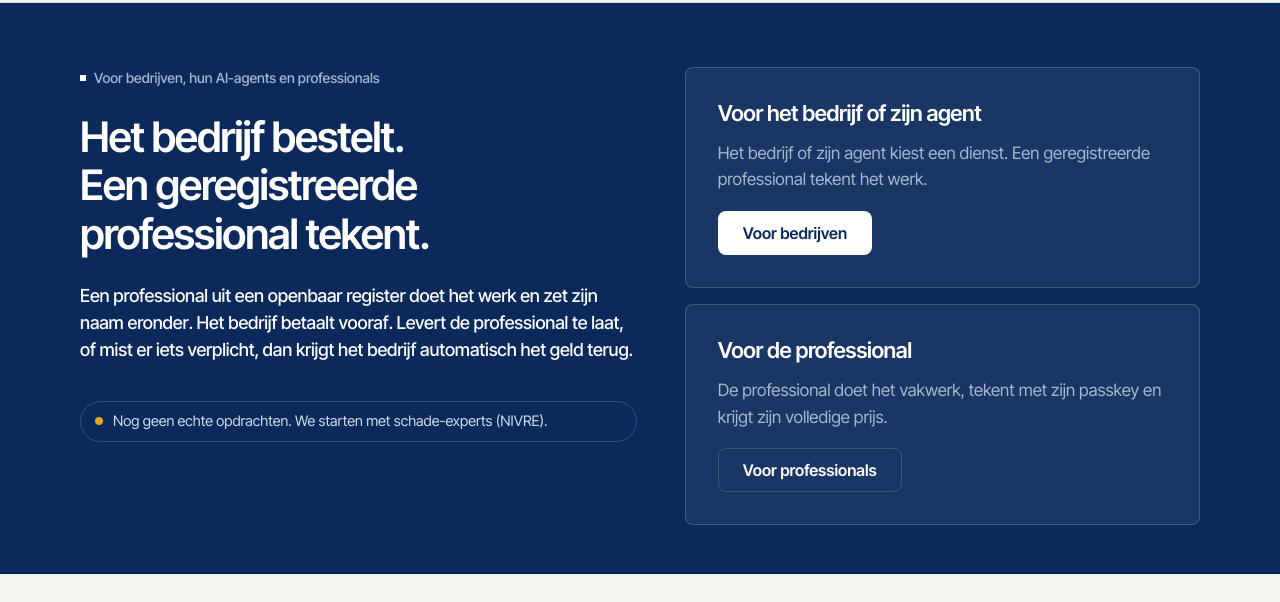
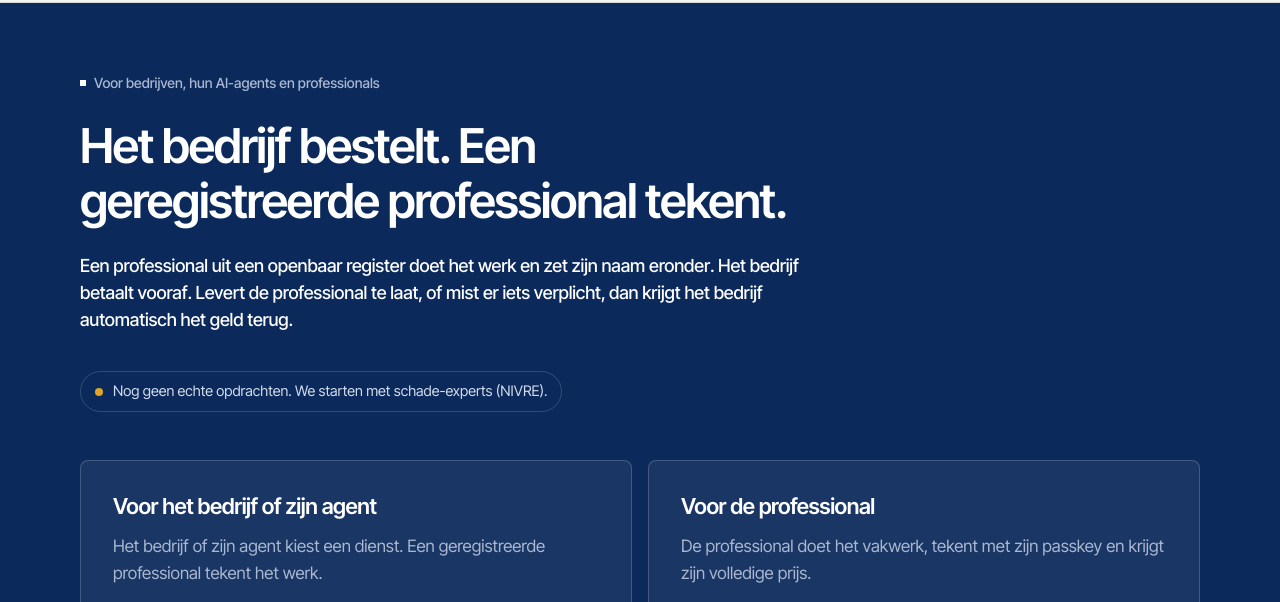
Before and after one commit to Kiesbewust/humanpush-website, a website: page index.html in a window 1280 px wide. Shown: the part 62-664 px from the top of the page. Drawn offline with Linux system fonts and the light colour scheme.

Commit message:
Padkaarten weer onder de herotekst
De twee paden staan onder de lead en de NIVRE-noot, over de volle breedte, met 48px ruimte op desktop en 32px op mobiel.

Co-authored-by: Z1N Protocol <Z1NProtocol@users.noreply.github.com>

```diff
--- a/index.html
+++ b/index.html
@@ -72,12 +72,12 @@
 <span class="kicker">Voor bedrijven, hun AI-agents en professionals</span>
 <h1>Het bedrijf bestelt. Een geregistreerde professional tekent.</h1>
 <p class="definition">Een professional uit een openbaar register doet het werk en zet zijn naam eronder. Het bedrijf betaalt vooraf. Levert de professional te laat, of mist er iets verplicht, dan krijgt het bedrijf automatisch het geld terug.</p>
+<!-- statusregel: de enige plek. Weghalen zodra er echte opdrachten en betalingen lopen. -->
+<p class="statusline" data-statusregel>Nog geen echte opdrachten. We starten met schade-experts (NIVRE).</p>
 <div class="path-grid">
 <article class="path"><h2>Voor het bedrijf of zijn agent</h2><p>Het bedrijf of zijn agent kiest een dienst. Een geregistreerde professional tekent het werk.</p><a class="btn btn-primary" href="/bedrijven">Voor bedrijven</a></article>
 <article class="path"><h2>Voor de professional</h2><p>De professional doet het vakwerk, tekent met zijn passkey en krijgt zijn volledige prijs.</p><a class="btn btn-secondary" href="/professionals">Voor professionals</a></article>
 </div>
-<!-- statusregel: de enige plek. Weghalen zodra er echte opdrachten en betalingen lopen. -->
-<p class="statusline" data-statusregel>Nog geen echte opdrachten. We starten met schade-experts (NIVRE).</p>
 </div>
 </section>
 
--- a/site.css
+++ b/site.css
@@ -484,12 +484,8 @@ pre.code { background: var(--white); border: 1px solid var(--line); border-radiu
 .home-hero { padding: var(--s-8) 0 var(--section-y); }
 .home-hero .kicker { margin: 0; }
 .home-hero h1 { margin-top: var(--s-5); max-width: 18em; text-wrap: balance; }
-@media (min-width: 960px) {
-  .home-hero .wrap { display: grid; grid-template-columns: minmax(0, 1fr) minmax(420px, 46%); grid-template-rows: max-content max-content max-content minmax(0, 1fr); column-gap: var(--s-7); align-items: start; }
-  .home-hero .kicker, .home-hero h1, .home-hero .definition, .home-hero .statusline { grid-column: 1; }
-  .home-hero h1 { font-size: 42px; max-width: none; }
-  .home-hero .path-grid { grid-column: 2; grid-row: 1 / span 4; position: static; width: auto; margin-top: 0; min-height: 0; align-self: start; grid-template-columns: 1fr; }
-}
+/* Padkaarten onder de herotekst en de NIVRE-noot, over de volle breedte. */
+.home-hero .path-grid { margin-top: var(--s-7); }
 .routecards ul { list-style: none; margin: 36px 0 0; padding: 0; display: grid; grid-template-columns: 1fr 1fr; gap: 16px; max-width: 960px; }
 .routecard { position: relative; display: flex; flex-direction: column; gap: 6px; min-height: 120px; padding: 24px 64px 24px 24px; border: 1px solid var(--line-dark); border-radius: var(--radius); background: rgba(255, 255, 255, .04); text-decoration: none; }
 .routecard:hover { background: rgba(255, 255, 255, .09); border-color: var(--on-dark-muted); }
@@ -500,6 +496,7 @@ pre.code { background: var(--white); border: 1px solid var(--line); border-radiu
   .home-hero { padding: var(--section-y) 0; }
   .home-hero h1 { font-size: var(--fs-h1-sm); }
   .home-hero .definition { font-size: 16px; }
+  .home-hero .path-grid { margin-top: var(--s-6); }
   .routecards ul { grid-template-columns: 1fr; gap: 10px; margin-top: 20px; }
   .routecard { min-height: 0; padding: 16px 52px 16px 16px; }
   .routecard::after { right: 16px; }
```
